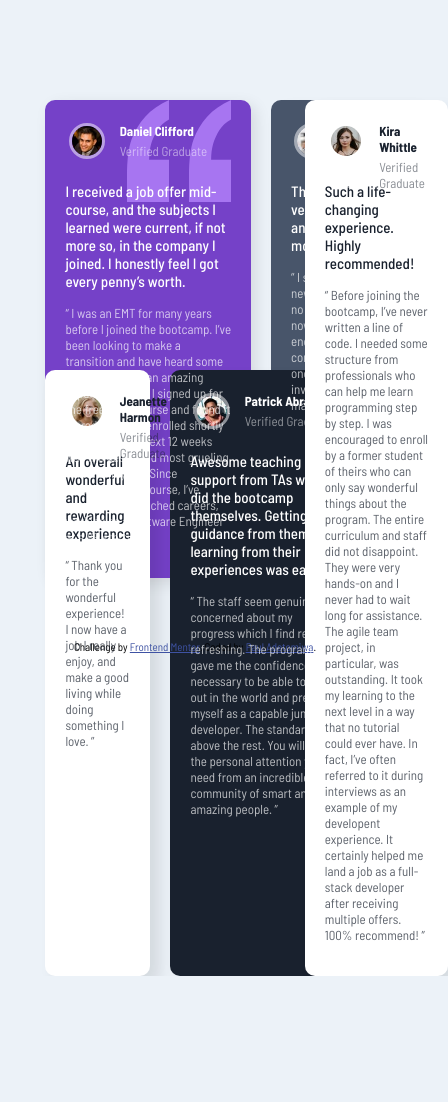
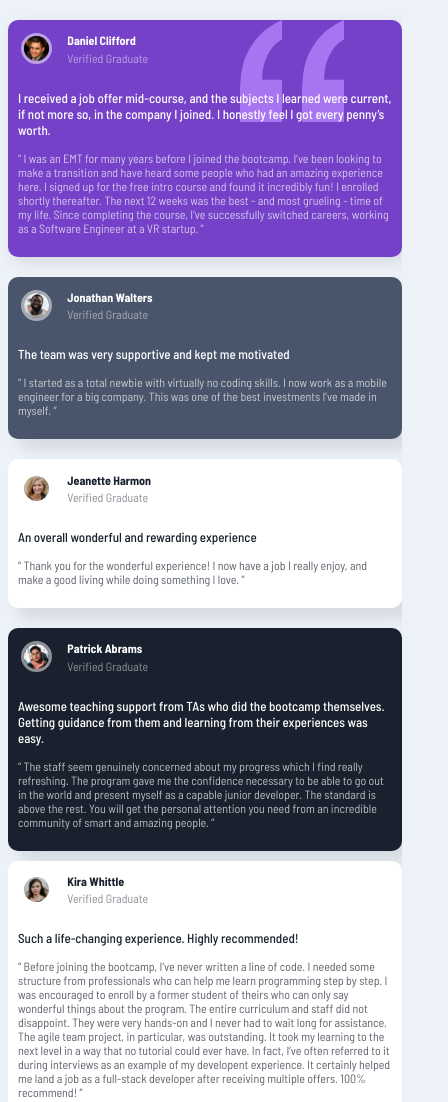
Before and after one commit to PaulAdetomiwa/testimonials-grid-section, a plain HTML site: page index.html in a window 390 px wide. Shown: the top 1102 px of the page, 448 px wide, since content can reach past the window. Before the commit the page ends 976 px from the top, so only its background shows below. Drawn offline with Linux system fonts and the light colour scheme.

Commit message:
modified:   .vscode/settings.json new file:   desktop-solution.png modified:   index.html

```diff
--- a/index.html
+++ b/index.html
@@ -19,7 +19,7 @@
     }
 
     .main {
-      width: 80%;
+      width: 70%;
       margin: 100px auto;
       display: flex;
       flex-direction: column;
@@ -154,6 +154,61 @@
       color: hsl(219, 29%, 14%);
     }
 
+    @media (max-width: 768px) {
+      .main {
+        width: 90%;
+        margin: 50px auto;
+      }
+
+      .container {
+        grid-template-columns: 1fr;
+        grid-template-rows: auto;
+        height: auto;
+      }
+
+      .first-half {
+        grid-template-rows: auto;
+      }
+
+      .top, .bottom {
+        grid-template-columns: 1fr;
+        grid-template-rows: auto;
+      }
+
+      .first-quarter,
+      .second-quarter,
+      .third-quarter,
+      .fourth-quarter,
+      .fifth {
+        height: auto;
+      }
+    }
+
+    @media (max-width: 480px) {
+      .main {
+        width: 100%;
+        margin: 20px auto;
+      }
+
+      .container {
+        gap: 10px;
+      }
+
+      .author img {
+        width: 25px;
+        height: 25px;
+      }
+
+      .qtext1, .qtext2, .qtext3, .qtext4, .qtext5 {
+        padding: 10px;
+        font-size: 12px;
+      }
+
+      .review {
+        font-size: 13px;
+      }
+    }
+
     .attribution {
       font-size: 11px;
       text-align: center;
```
Also changed, not shown: desktop-solution.png (added).
